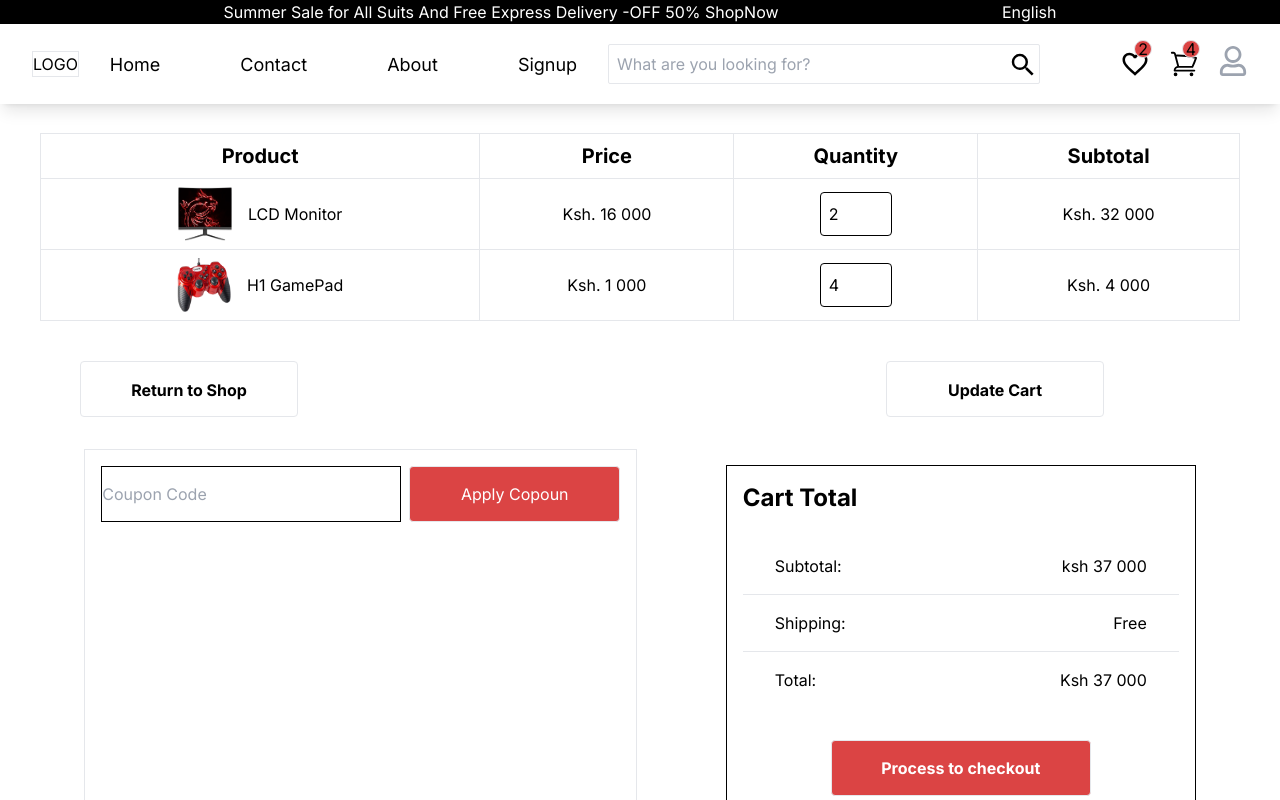
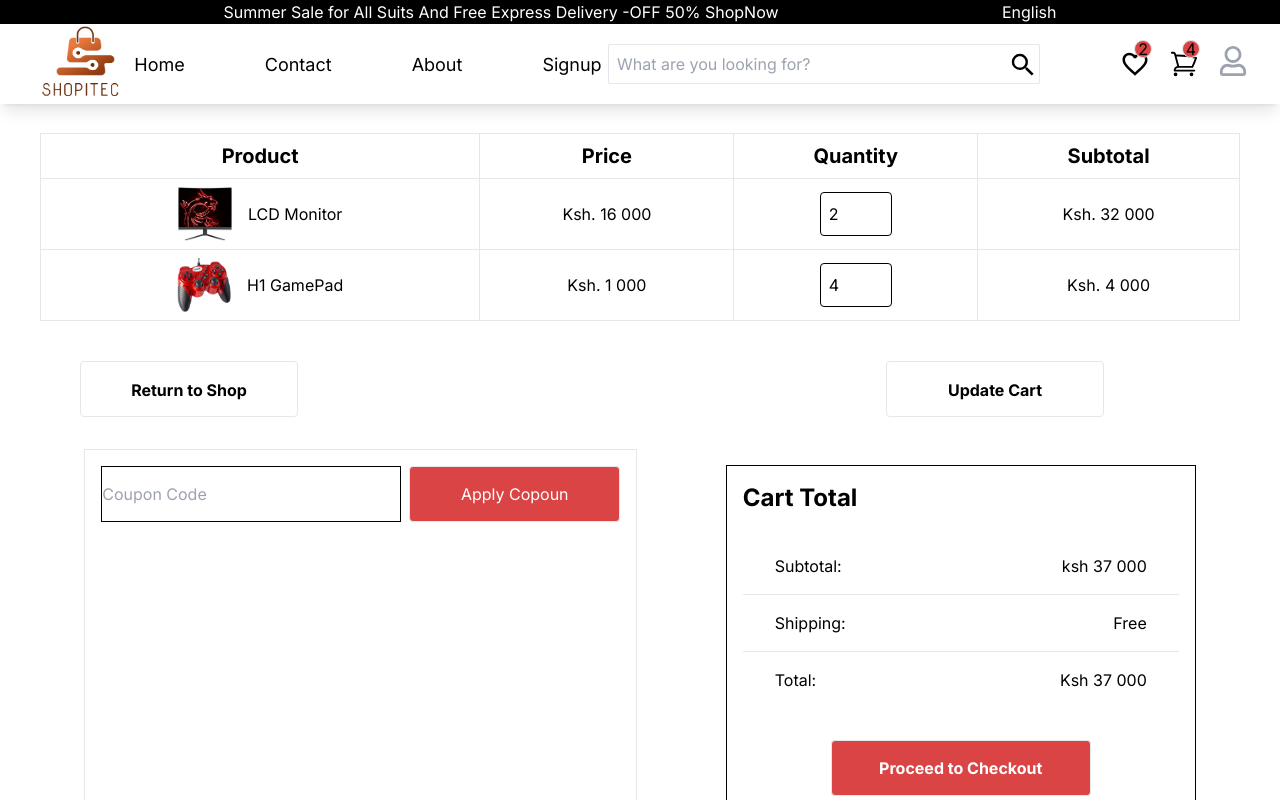
Before and after one commit to jason2000-cpu/shopitech, a Next.js app: page /Cart in a window 1280 px wide. Shown: the top 800 px of the page. Built offline with nearby package versions, Linux system fonts and the light colour scheme.

Commit message:
added checkout link

```diff
--- a/src/app/Cart/cart.js
+++ b/src/app/Cart/cart.js
@@ -1,6 +1,9 @@
 import React from 'react'
 
+import Link from 'next/link'
+
 import Table from '@/components/Table/table'
+
 
 
 function CartComp() {
@@ -39,7 +42,9 @@ function CartComp() {
                     </div>
                 </div>
                 <div className='flex justify-center'>
-                    <button className='bg-[#db4444] mx-4 my-2 text-white w-[260px] h-[56px] border rounded font-bold'>Process to checkout</button>
+                    <button className='bg-[#db4444] mx-4 my-2 text-white w-[260px] h-[56px] border rounded font-bold'>
+                        <Link href="/checkout">Proceed to Checkout</Link>
+                    </button>
                 </div>
             </div>
         </div>
--- a/src/components/NavBar/navbar.js
+++ b/src/components/NavBar/navbar.js
@@ -40,8 +40,10 @@ function Navbar() {
     <div className='fixed z-10 bg-white w-[100vw] top-0 left-0'>
         <Floatbanner />
         <div className='flex justify-between h-20 items-center px-8 shadow-lg'>
-            <div className='border'>
-                <span className=''>LOGO</span>
+            <div>
+                <span className=''>
+                    <img src='/static/images/logo.png' alt='SHOPITECH' className='w-24 h-[4.8rem]' />
+                </span>
             </div>
             <div className='space-x-20 text-[18px]'>
                 {NavLinks.map(nav => {
```
Also changed, not shown: public/static/images/logo.png (added).
